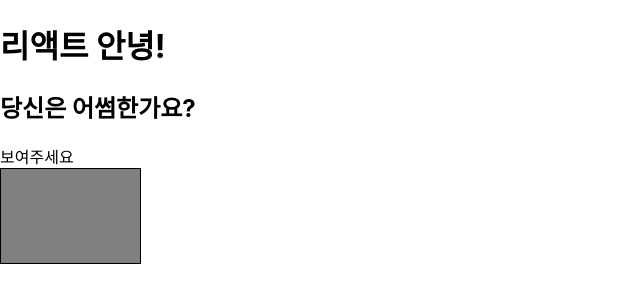
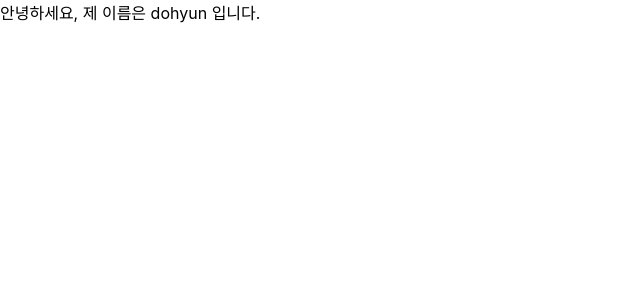
Before and after one commit to developer-do/react-study, a React (Create React App) app in the folder hello-react/: page / in a window 1280 px wide. Shown: the top 302 px of the page, without its empty margins (0-640 px from the left). Built offline with nearby package versions, Linux system fonts and the light colour scheme.

Commit message:
defaultProps 사용해서 MyComponent에 데이터를 넘겼습니다.

```diff
--- a/hello-react/src/App.css
+++ b/hello-react/src/App.css
@@ -1,38 +1,4 @@
-.App {
-  text-align: center;
+.my-div {
+  background-color: aqua;
+  font-size: 15px;
 }
-
-.App-logo {
-  height: 40vmin;
-  pointer-events: none;
-}
-
-@media (prefers-reduced-motion: no-preference) {
-  .App-logo {
-    animation: App-logo-spin infinite 20s linear;
-  }
-}
-
-.App-header {
-  background-color: #282c34;
-  min-height: 100vh;
-  display: flex;
-  flex-direction: column;
-  align-items: center;
-  justify-content: center;
-  font-size: calc(10px + 2vmin);
-  color: white;
-}
-
-.App-link {
-  color: #61dafb;
-}
-
-@keyframes App-logo-spin {
-  from {
-    transform: rotate(0deg);
-  }
-  to {
-    transform: rotate(360deg);
-  }
-}
--- a/hello-react/src/App.js
+++ b/hello-react/src/App.js
@@ -1,30 +1,19 @@
 import React, { Component } from 'react';
-import logo from './logo.svg';
-import './App.css';
+import MyComponent from './MyComponent';
 
 class App extends Component {
+
   render() {
-    const text = "당신은 어썸한가요?";
-    const condition = true;
-    const style = {
-      backgroundColor: 'gray',
-      border: '1px solid black',
-      height: Math.round(Math.random() * 300) + 50,
-      width: Math.round(Math.random() * 300) + 50,
-      WebkitTransition: 'all',
-      MozTransition: 'all',
-      msTransition: 'all'
-    };
-
+    const name = "dohyun";
     return (
-      <div>
-        <h1>리액트 안녕!</h1>
-        <h2>{text}</h2>
-        {condition && '보여주세요'}
-        <div style={style}></div>
-      </div>
+      <MyComponent name={name} />
     );
   }
 }
 
+// props가 지정되지 않았을 때 기본 props
+MyComponent.defaultProps = {
+  name: '기본 이름',
+};
+
 export default App;
--- /dev/null
+++ b/hello-react/src/MyComponent.js
@@ -0,0 +1,18 @@
+import React, { Component } from 'react';
+
+class MyComponent extends Component {
+    static defaultProps = {
+        name: '비회원',
+    }
+
+    render() {
+
+        return (
+            <div>
+                안녕하세요, 제 이름은 {this.props.name} 입니다.
+            </div>
+        );
+    }
+}
+
+export default MyComponent;
```
